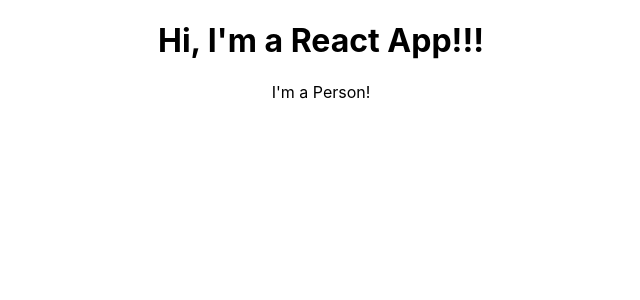
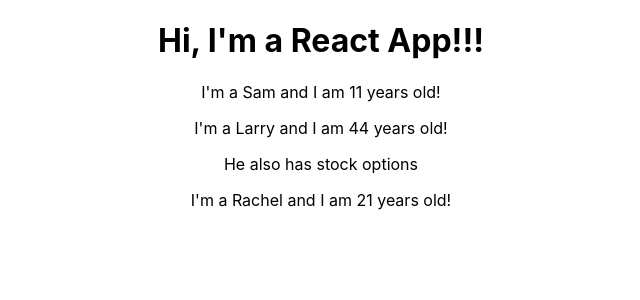
Before and after one commit to ahc2wh/learn-react-complete-guide, a React (Create React App) app: page / in a window 1280 px wide. Shown: the top 300 px of the page, without its empty margins (319-959 px from the left). Built offline with nearby package versions, Linux system fonts and the light colour scheme.

Commit message:
37, Person reused, properties added

```diff
--- a/src/App.js
+++ b/src/App.js
@@ -7,10 +7,14 @@
        return (
         <div className="App">
           <h1>Hi, I'm a React App!!!</h1>
-          <Person />
+          <Person name="Sam" age="11" />
+          <Person name="Larry" age="44"> He also has stock options </Person>
+          <Person name="Rachel" age="21" />
         </div>
         //  react identifies <Person> as a custom component
         // since nothing is nested in between Person, it can be a single < / >
+        // Sam and Rachel's 2nd <p> is empty within them,
+        // while Larry's has prop.children (the body text) in that 2nd <p>
        );
   }
 }
--- a/src/Person/Person.js
+++ b/src/Person/Person.js
@@ -1,9 +1,26 @@
 import '../App.css'; //step back one directory back to src
 import React from 'react'; // component not needed, making a function
 
-// ES6 usage
+// ES6 usage - const, a better, newer version of function
+// to run javascript code NOT as text for JSX, wrap that in single { }
+// can only execute one line expression, no className functionality in function
+/*
 const person = () => {
-    return <p>I'm a Person!</p>
+    return <p>I'm a Person and I am {Math.floor(Math.random() * 30)}!</p>
+}
+*/
+
+
+// one object is given by react by default - argument props
+// this gives us access to the properties in a Person person like name, age
+// children is a reserved word; it's any elements between the opening + closing of the component
+const person = (props) => {
+    return (
+        <div>
+            <p>I'm a {props.name} and I am {props.age} years old!</p>
+            <p>{props.children}</p>
+        </div>
+    );
 }
 
 export default person; //exports this const person with a person function
```
